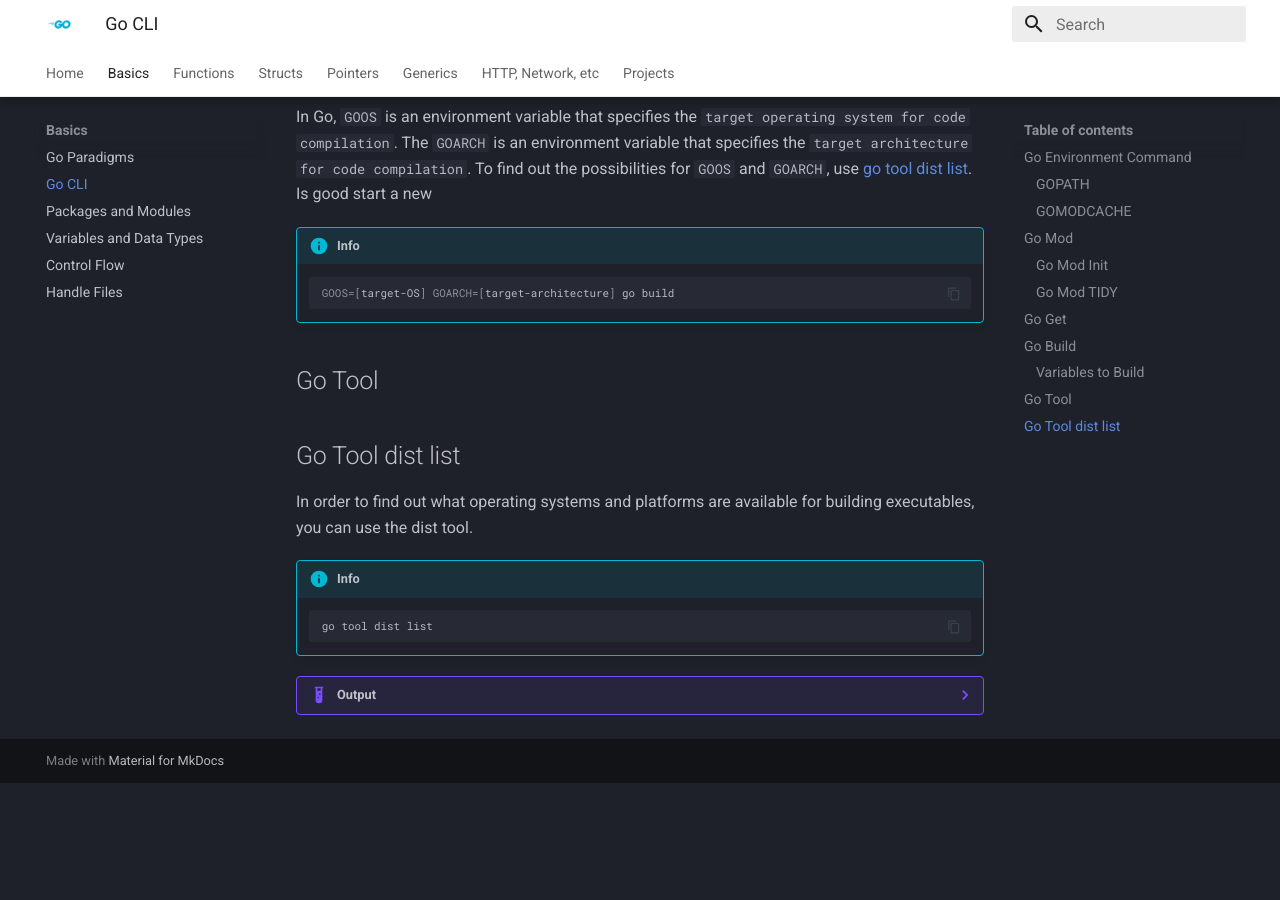
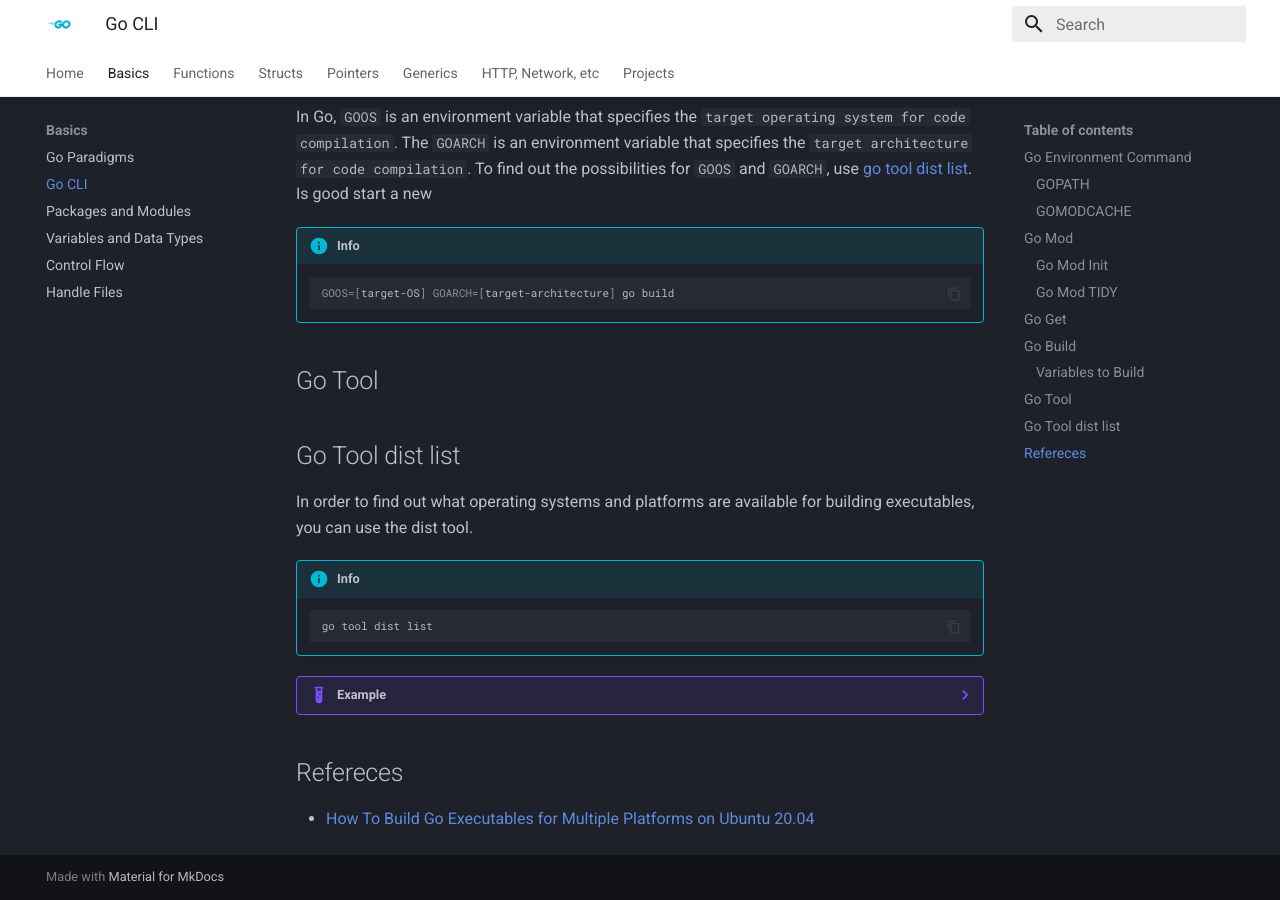
Before and after one commit to RomeroGabriel/mastering-go, an MkDocs documentation site: the page built from doc/basics/go_cli.md, in a window 1280 px wide and 900 px high, scrolled down 2567 px. Built offline with MkDocs 1.6.1 and Material for MkDocs 9.7.7, drawn with Linux system fonts in a browser that asks for light colours; before the commit the page ends 3350 px from its top, so only the background shows below that; some of the changed lines change nothing that is shown.

Commit message:
add reference to go build

````diff
--- a/doc/basics/go_cli.md
+++ b/doc/basics/go_cli.md
@@ -142,48 +142,36 @@ In order to find out what operating systems and platforms are available for buil
     ```bash
     go tool dist list
     ```
-??? example "Output"
-    aix/ppc64
+??? example
+
     android/386
-    android/amd64
+
     android/arm
+
     android/arm64
+
     darwin/amd64
+
     darwin/arm64
-    dragonfly/amd64
-    freebsd/386
-    freebsd/amd64
-    freebsd/arm
-    freebsd/arm64
-    illumos/amd64
+
     ios/amd64
+
     ios/arm64
-    js/wasm
+
     linux/386
+
     linux/amd64
+
     linux/arm
-    linux/arm64
-    linux/mips
-    linux/mips64
-    linux/mips64le
-    linux/mipsle
-    linux/ppc64
-    linux/ppc64le
-    linux/riscv64
-    linux/s390x
-    netbsd/386
-    netbsd/amd64
-    netbsd/arm
-    netbsd/arm64
-    openbsd/386
-    openbsd/amd64
-    openbsd/arm
-    openbsd/arm64
-    openbsd/mips64
-    plan9/386
-    plan9/amd64
-    plan9/arm
-    solaris/amd64
+
     windows/386
+
     windows/amd64
+
     windows/arm
+
+    ...
+
+## Refereces
+
+- [How To Build Go Executables for Multiple Platforms on Ubuntu 20.04](https://www.digitalocean.com/community/tutorials/how-to-build-go-executables-for-multiple-platforms-on-ubuntu-20-04)
````
